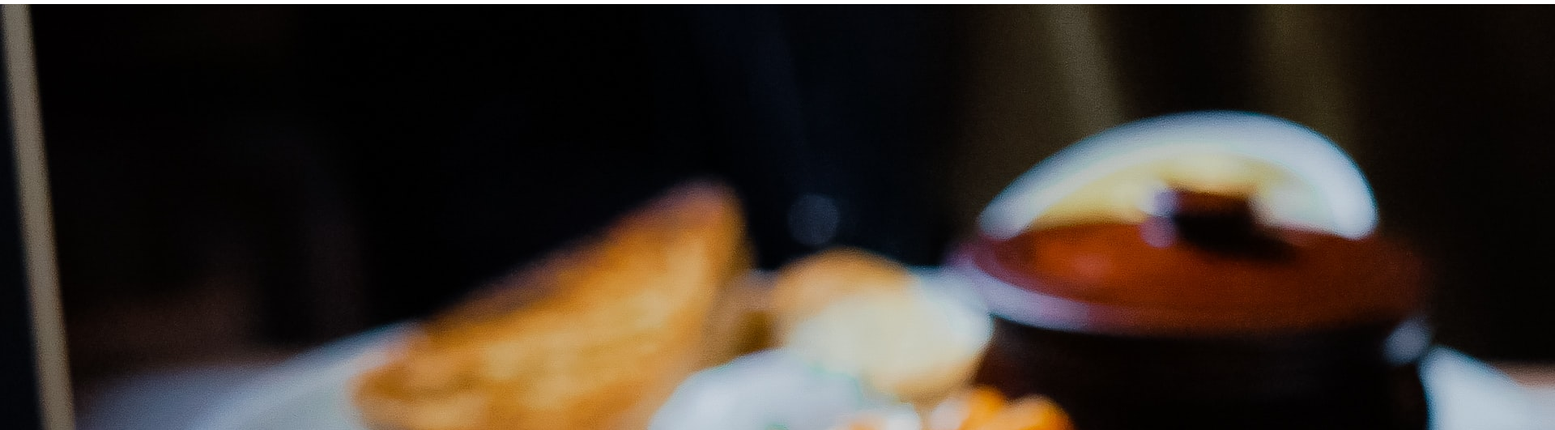
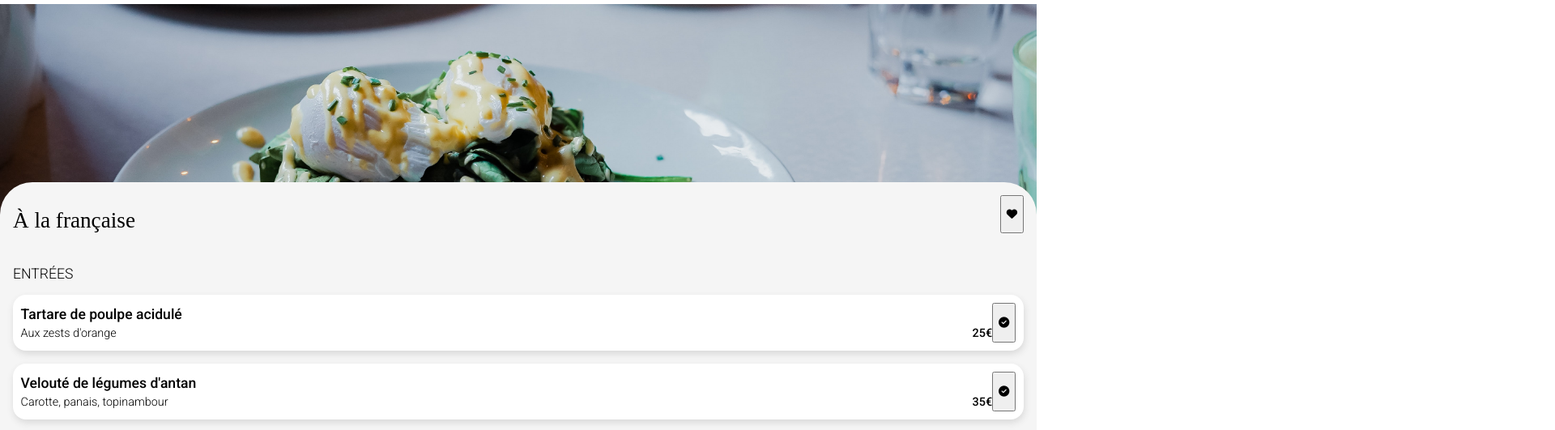
Before and after one commit to SpiritF0rest/SandraWeidenthal_3_08072021, a website: page menu-paris-a-la-francaise.html in a window 1280 px wide. Shown: the part 56-587 px from the top of the page at 81% size, 1920 px wide, since content can reach past the window. Drawn offline with Linux system fonts and the light colour scheme; a web font is replaced by a local one.

Commit message:
add menu specific style

```diff
--- /dev/null
+++ b/sass/pages/_menu.scss
@@ -0,0 +1,83 @@
+// Main image definition
+.menu__main-img img {
+    height: 16.5rem;
+    object-fit: cover;
+    width: 100%;
+}
+
+// Main block definition
+.menu__main-block {
+    border-radius: 2.5rem 2.5rem 0 0 / 2.5rem 2.5rem 0 0;
+    position: relative;
+    margin-top: -3rem;
+    padding: 1rem;
+    @include primary-background-color;
+}
+
+// Main title (h2+heart) definition
+.menu__main-title {
+    display: flex;
+    flex-direction: row;
+    justify-content: space-between;
+}
+.menu__main-h2 {
+    font-family: $font-special;
+    font-size: $font-xlarge;
+    font-weight: normal;
+    margin: 1rem 0 0 0;
+}
+
+// H3 definition
+.menu__main-block h3 {
+    font-weight: 300;
+    font-size: $font-medium;
+    text-transform: uppercase;
+    margin: 2.5rem 0 1rem 0;
+}
+
+// all dishes block
+
+.dishes__block {
+    display: grid;
+    grid-template-rows: repeat(3, 1fr);
+    gap: 1rem;
+}
+
+// Definition for all 1 dish
+
+.dishes__unit-block {
+    background-color: $color-base;
+    border-radius: 1rem 1rem;
+    box-shadow: 1px 4px 9px #d9d9d9;
+    display: flex;
+    flex-direction: row;
+    justify-content: space-between;
+    padding: 0.6rem;
+    & > div {
+        width: 100%;
+    }
+    & h4 {
+        font-size: $font-medium;
+        font-weight: 500;
+        margin: 0.3rem 0;
+        }
+    & p {
+        font-size: $font-small;
+        display: flex;
+        justify-content: space-between;
+        margin: 0 0 0.2rem 0;
+    }
+    & span {
+        font-weight: 500;
+    }
+}
+
+// Button to order
+
+.restaurants-btn__order {
+    border: none;
+    display: block;
+    margin: 3rem auto 4rem auto;
+    padding: 1rem 3rem;
+    font-size: $font-normal;
+}
```
Also changed, not shown: styles/style.css, 1 other file.
